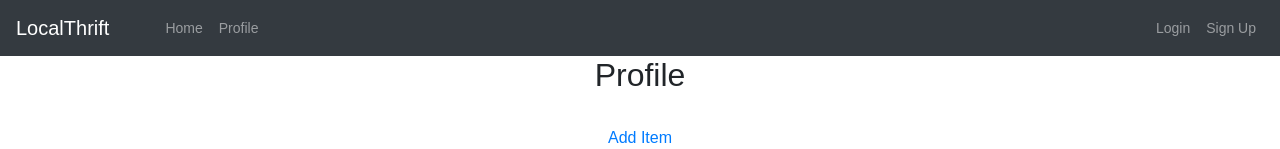
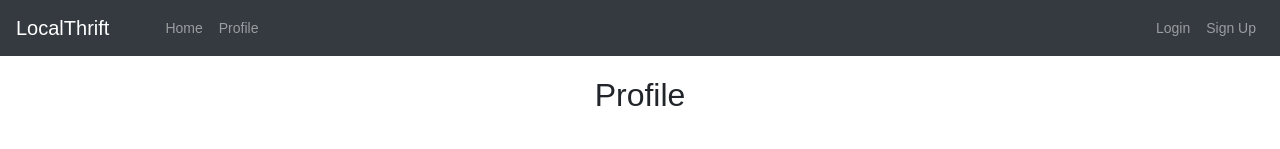
Before and after one commit to harrystead/Full-Stack-Local-Shop, a React (Create React App) app in the folder client/: page /profile in a window 1280 px wide. Shown: the top 149 px of the page. Built offline with nearby package versions, Linux system fonts and the light colour scheme; no server answers; sample sign-in values are in the browser's storage; the HTML template or start-up script is replaced by a standard one.

Commit message:
button styles

```diff
--- a/client/src/components/ProfileDashboard.js
+++ b/client/src/components/ProfileDashboard.js
@@ -69,10 +69,12 @@ export default function ProfileDashboard() {
 
   return (
     <>
-      <h2 className="text-center mb-4">Profile</h2>
+      <h2 className="text-center mb-4 profile-heading">Profile</h2>
       {error && <Alert variant="danger">{error}</Alert>}
-      <div className="w-100 text-center">
-      <Link to="/create" className="nav-link">Add Item</Link>
+      <div className="w-100 text-center add-item">
+        <Link to="/create" className="nav-link">
+          Add Item
+        </Link>
       </div>
       <Card className="card-centre" style={{ width: "40rem" }}>
         <Card.Header>{dataDetails.fullname}</Card.Header>
@@ -90,9 +92,13 @@ export default function ProfileDashboard() {
         </ListGroup>
       </Card>
       <div className="w-100 text-center">
-      <Button className="button-profile text-center" variant="link" onClick={handleLogout}>
-        Log Out
-      </Button>
+        <Button
+          className="button-profile text-center"
+          variant="link"
+          onClick={handleLogout}
+        >
+          Log Out
+        </Button>
       </div>
       <div className="w-100 text-center mt-2">
         <h3>{dataDetails.fullname}'s Items</h3>
@@ -123,13 +129,13 @@ export default function ProfileDashboard() {
                   </p>
                 </div>
               </div>
-              <button
+              <Button
+                className="w-10 text-center profile-delete"
                 onClick={deleteItem}
                 value={item._id}
-                className="profile-delete"
               >
                 Delete Item
-              </button>
+              </Button>
             </div>
           ))}
       </div>
--- a/client/src/styles/app.css
+++ b/client/src/styles/app.css
@@ -138,3 +138,12 @@ ul.navbar-nav  {
   margin: auto;
   margin-bottom:10px;
 }
+
+.profile-heading {
+  margin-top: 20px;
+}
+
+.profile-delete {
+  text-align: center;
+  margin-top: 10px;
+}
```
